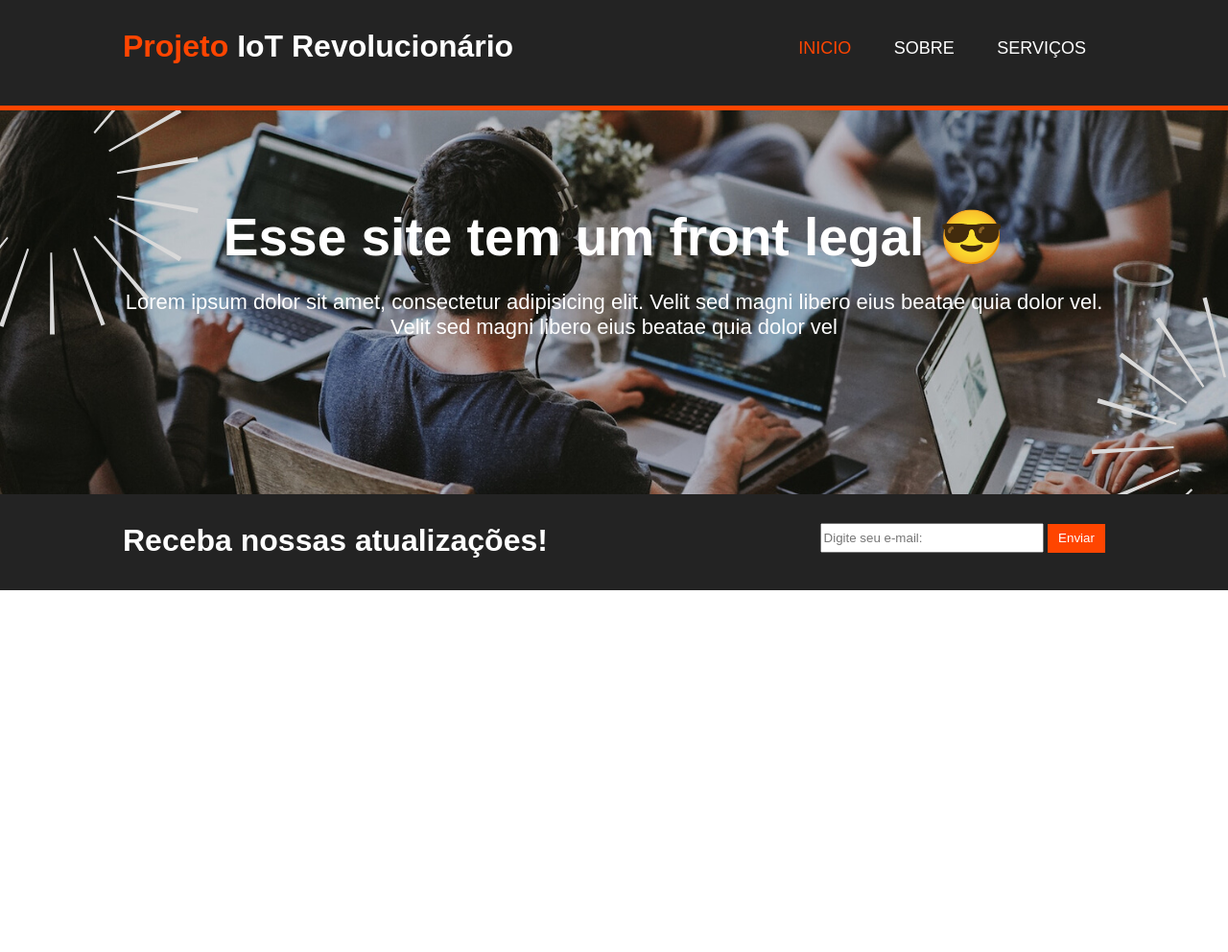
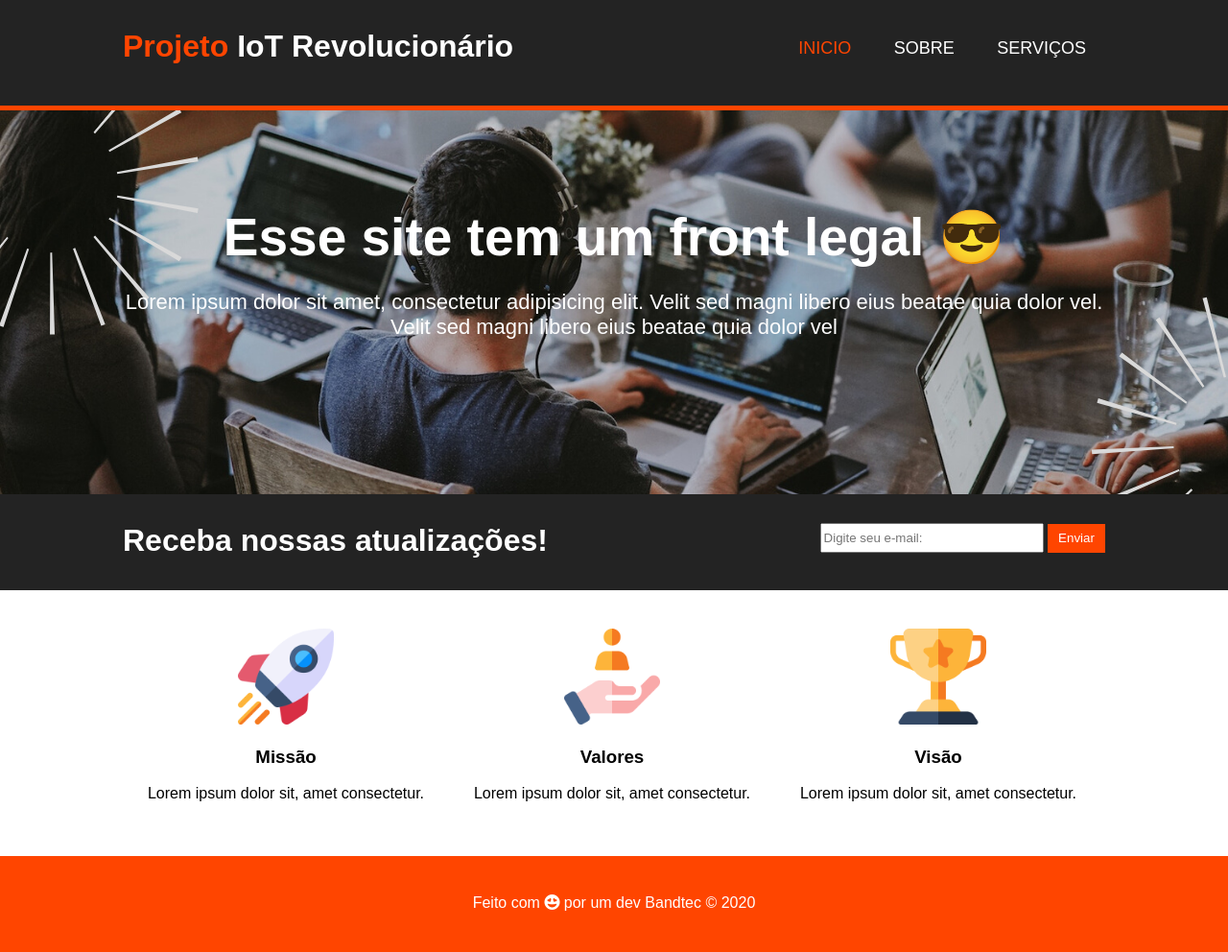
Before and after one commit to miniguiti/site-institucional-ads-b-2020-2, a plain HTML site: page index.html in a window 1280 px wide. Shown: the whole page at 96% size. Before the commit the page ends 800 px from the top, so only its background shows below. Drawn offline with Linux system fonts and the light colour scheme.

Commit message:
aula 09-10 - pag institucional finalizada

```diff
--- a/css/style.css
+++ b/css/style.css
@@ -1,17 +1,18 @@
 /* Global */
+
 body {
     font-family: Arial, Helvetica, sans-serif;
     margin: 0;
     padding: 0;
 }
 
-.container{
+.container {
     width: 80%;
     margin: auto;
     height: 50px;
 }
 
-.btn-orange{
+.btn-orange {
     background-color: orangered;
     color: #ffffff;
     border: none;
@@ -19,10 +20,13 @@ body {
     height: 30px;
 }
 
+
 /* fim GLOBAL */
 
+
 /* Header */
-.header{
+
+.header {
     background-color: #232323;
     height: 80px;
     padding-top: 30px;
@@ -30,46 +34,51 @@ body {
 }
 
 .header .nav .menu-atual a,
-.header span{
+.header span {
     /* Cor do texto */
     color: orangered;
 }
 
 .title-header h1,
+
 /* fim HEADER */
 
 
 /* NAV */
-.nav ul
-{
+
+.nav ul {
     margin: 0;
 }
 
-.title-header{
+.title-header {
     float: left;
     color: #ffffff;
 }
 
-.nav{
+.nav {
     float: right;
 }
 
-.nav a{
+.nav a {
     text-decoration: none;
     color: #ffffff;
     text-transform: uppercase;
     font-size: 18px;
 }
 
-.nav li{
+.nav li {
     display: inline-block;
     padding: 20px;
     padding: 10px 20px 0 20px;
 }
+
+
 /* Fim NAV */
 
+
 /* SHOWCASE */
-.showcase{
+
+.showcase {
     background-image: url(../img/team.png);
     background-size: cover;
     background-repeat: no-repeat;
@@ -78,35 +87,80 @@ body {
     min-height: 400px;
 }
 
-.showcase h1{
+.showcase h1 {
     margin: 0;
     font-size: 55px;
     padding-top: 100px;
 }
 
-.showcase p{
+.showcase p {
     font-size: 22px;
 }
+
+
 /* Fim SHOWCASE */
 
+
 /* NEWS */
-.new{
+
+.new {
     padding: 30px 0px 20px 0px;
     background-color: #232323;
     color: #ffffff;
 }
 
-.new h1{
+.new h1 {
     margin: 0;
     float: left;
 }
 
-.new form{
+.new form {
     float: right;
 }
 
-.new input{
+.new input {
     height: 25px;
     width: 225px;
 }
+
+
 /* fim NEWS */
+
+
+/*inicio VALORES*/
+
+.box {
+    /*height: 300px; << pode usar esse aqui em vez de ouverflow*/
+    overflow: auto;
+    /* --- COMMENT AQUI --- */
+}
+
+.box .box-item {
+    text-align: center;
+    width: 300px;
+    float: left;
+    margin: 40px 20px;
+}
+
+.box img {
+    height: 100px;
+}
+
+
+/*fim VALORES*/
+
+
+/*FOOTER */
+
+.footer {
+    background-color: orangered;
+    height: 100px;
+}
+
+.footer h4 {
+    text-align: center;
+    margin: 0;
+    padding: 40px;
+    color: white;
+    font-weight: 100;
+}
--- a/index.html
+++ b/index.html
@@ -6,6 +6,7 @@
     <meta name="viewport" content="width=device-width, initial-scale=1.0">
     <title>Site institucional</title>
     <link rel="stylesheet" href="css/style.css">
+    <script src="https://kit.fontawesome.com/48b24e7021.js" crossorigin="anonymous"></script>
 </head>
 
 <body>
@@ -13,13 +14,13 @@
     <div class="header">
         <div class="container">
             <div class="title-header">
-                <h1> <span>Projeto</span>  IoT Revolucionário</h1>
+                <h1> <span>Projeto</span> IoT Revolucionário</h1>
             </div>
             <div class="nav">
                 <!-- utilizamos <ul> para criar listas e <li> para item da lista -->
                 <ul>
                     <!-- target="_blank" abre em nova guia  -->
-                    <li class="menu-atual" ><a href="index.html">Inicio</a></li>
+                    <li class="menu-atual"><a href="index.html">Inicio</a></li>
                     <li><a href="sobre.html">Sobre</a></li>
                     <li><a href="servicos.html">Serviços</a></li>
                 </ul>
@@ -31,9 +32,7 @@
     <div class="showcase">
         <div class="container">
             <h1>Esse site tem um front legal &#128526;</h1>
-            <p>Lorem ipsum dolor sit amet, consectetur adipisicing elit.
-                Velit sed magni libero eius beatae quia dolor vel.
-                Velit sed magni libero eius beatae quia dolor vel</p>
+            <p>Lorem ipsum dolor sit amet, consectetur adipisicing elit. Velit sed magni libero eius beatae quia dolor vel. Velit sed magni libero eius beatae quia dolor vel</p>
         </div>
     </div>
 
@@ -48,6 +47,37 @@
         </div>
     </div>
 
+    <!--VALORES-->
+    <div class="box">
+        <div class="container">
+            <div class="box-item">
+                <img src="img/missao.png">
+                <h3>Missão</h3>
+                <p>Lorem ipsum dolor sit, amet consectetur.</p>
+            </div>
+            <div class="box-item">
+                <img src="img/valores.png">
+                <h3>Valores</h3>
+                <p>Lorem ipsum dolor sit, amet consectetur.</p>
+            </div>
+            <div class="box-item">
+                <img src="img/visao.png">
+                <h3>Visão</h3>
+                <p>Lorem ipsum dolor sit, amet consectetur.</p>
+            </div>
+        </div>
+    </div>
+    <!--fim VALORES-->
+
+    <!--FOOTER-->
+    <div class="footer">
+        <div class="container">
+            <h4>Feito com <i class="fas fa-grin-hearts"></i> por um dev Bandtec &copy; 2020 </h4>
+        </div>
+    </div>
+    <!--fim FOOTER-->
+
 
 </body>
+
 </html>
```
Also changed, not shown: img/missao.png (added), img/valores.png (added), img/visao.png (added). Lines whose indentation alone changed are shown as unchanged.
